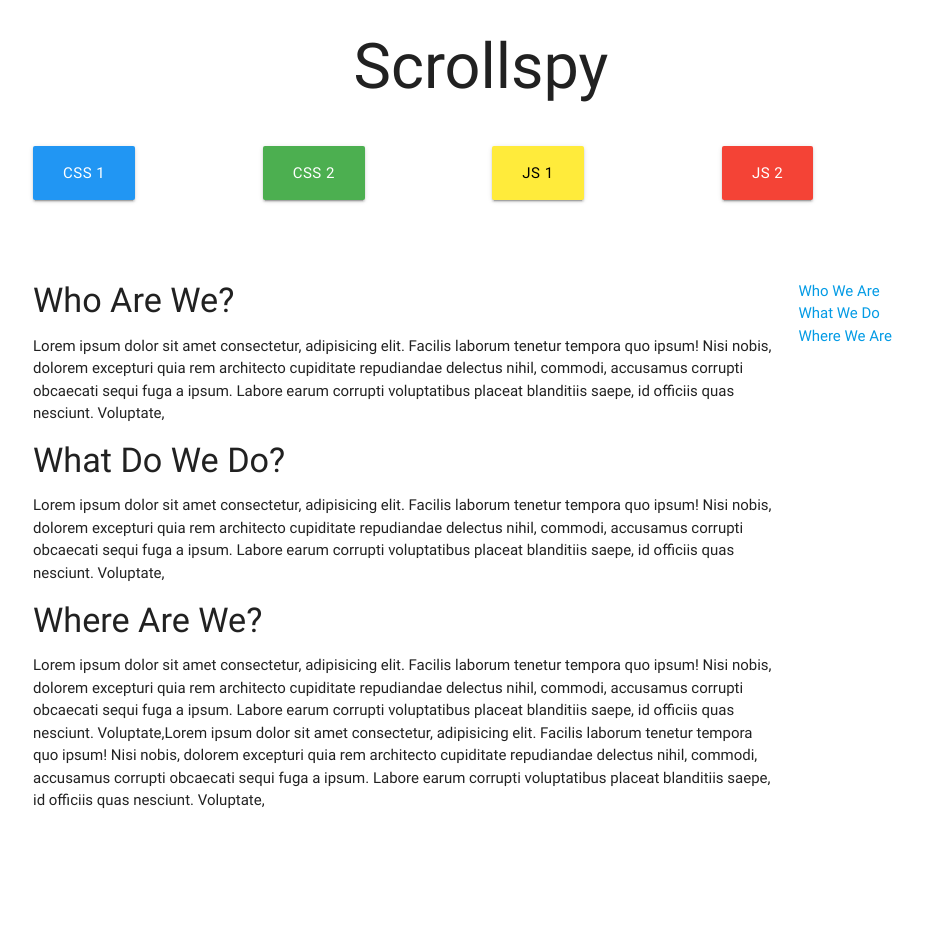
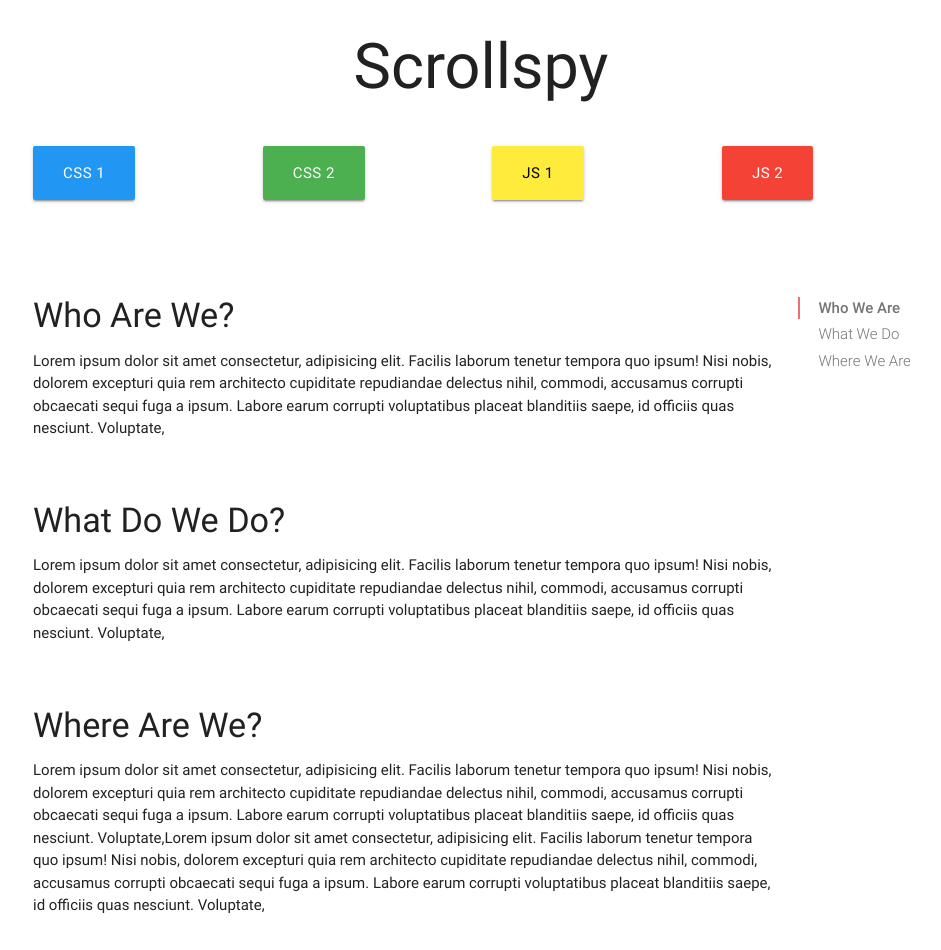
Before and after one commit to BrandonSmith8038/udemy-materilize-css, a website: page Sandbox/5_4_scrollspy.html in a window 1280 px wide. Shown: the top 950 px of the page, without its empty margins (159-1100 px from the left). Drawn offline with nearby package versions, Linux system fonts and the light colour scheme.

Commit message:
ScrollSpy

```diff
--- a/Sandbox/5_4_scrollspy.html
+++ b/Sandbox/5_4_scrollspy.html
@@ -127,7 +127,7 @@
     <!-- SCROLLSPY -->
     <div class="row">
       <div class="col m9 l10 s12">
-        <div>
+        <div id='who' class='section scrollspy'>
           <h4>Who Are We?</h4>
           <p>Lorem ipsum dolor sit amet consectetur, adipisicing elit. Facilis laborum tenetur tempora quo ipsum! Nisi nobis,
             dolorem excepturi quia rem architecto cupiditate repudiandae delectus nihil, commodi, accusamus corrupti obcaecati
@@ -135,7 +135,7 @@
           </p>
         </div>
 
-        <div>
+        <div id='what' class='section scrollspy'>
           <h4>What Do We Do?</h4>
           <p>Lorem ipsum dolor sit amet consectetur, adipisicing elit. Facilis laborum tenetur tempora quo ipsum! Nisi nobis,
             dolorem excepturi quia rem architecto cupiditate repudiandae delectus nihil, commodi, accusamus corrupti obcaecati
@@ -143,7 +143,7 @@
           </p>
         </div>
 
-        <div>
+        <div id='where' class='section scrollspy'>
           <h4>Where Are We?</h4>
           <p>Lorem ipsum dolor sit amet consectetur, adipisicing elit. Facilis laborum tenetur tempora quo ipsum! Nisi nobis,
             dolorem excepturi quia rem architecto cupiditate repudiandae delectus nihil, commodi, accusamus corrupti obcaecati
@@ -155,15 +155,15 @@
         </div>
       </div>
       <div class="col hide-on-small-only m3 l2 s12">
-        <ul>
+        <ul class='pinned section table-of-contents'>
           <li>
-            <a>Who We Are</a>
+            <a href='#who'>Who We Are</a>
+          </li>
+          <li >
+            <a href='#what'>What We Do</a>
           </li>
           <li>
-            <a>What We Do</a>
-          </li>
-          <li>
-            <a>Where We Are</a>
+            <a href='#where'>Where We Are</a>
           </li>
         </ul>
       </div>
@@ -191,6 +191,8 @@
         alignment: "left"
       });
 
+      $('.scrollspy').scrollSpy()
+
 
     });
   </script>
```
